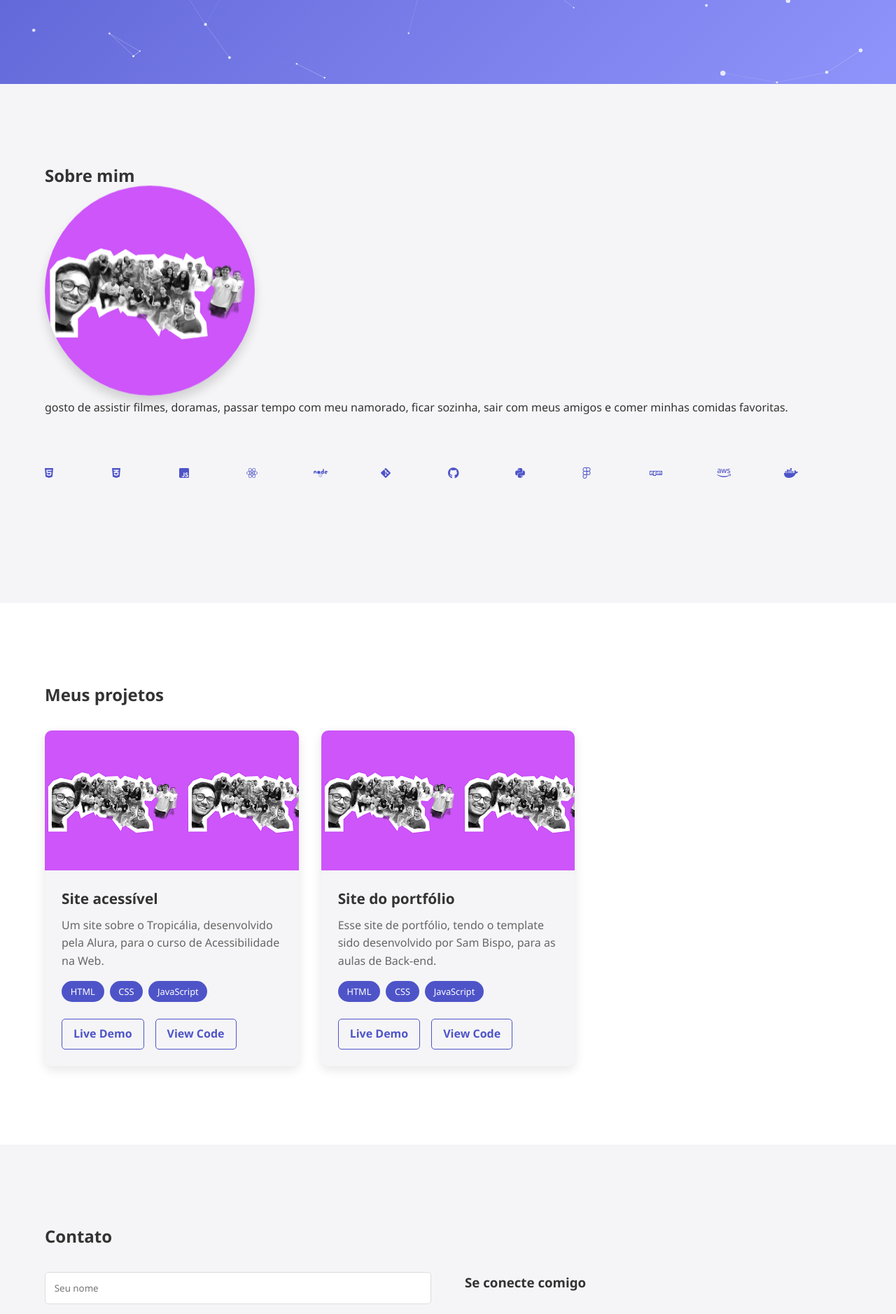
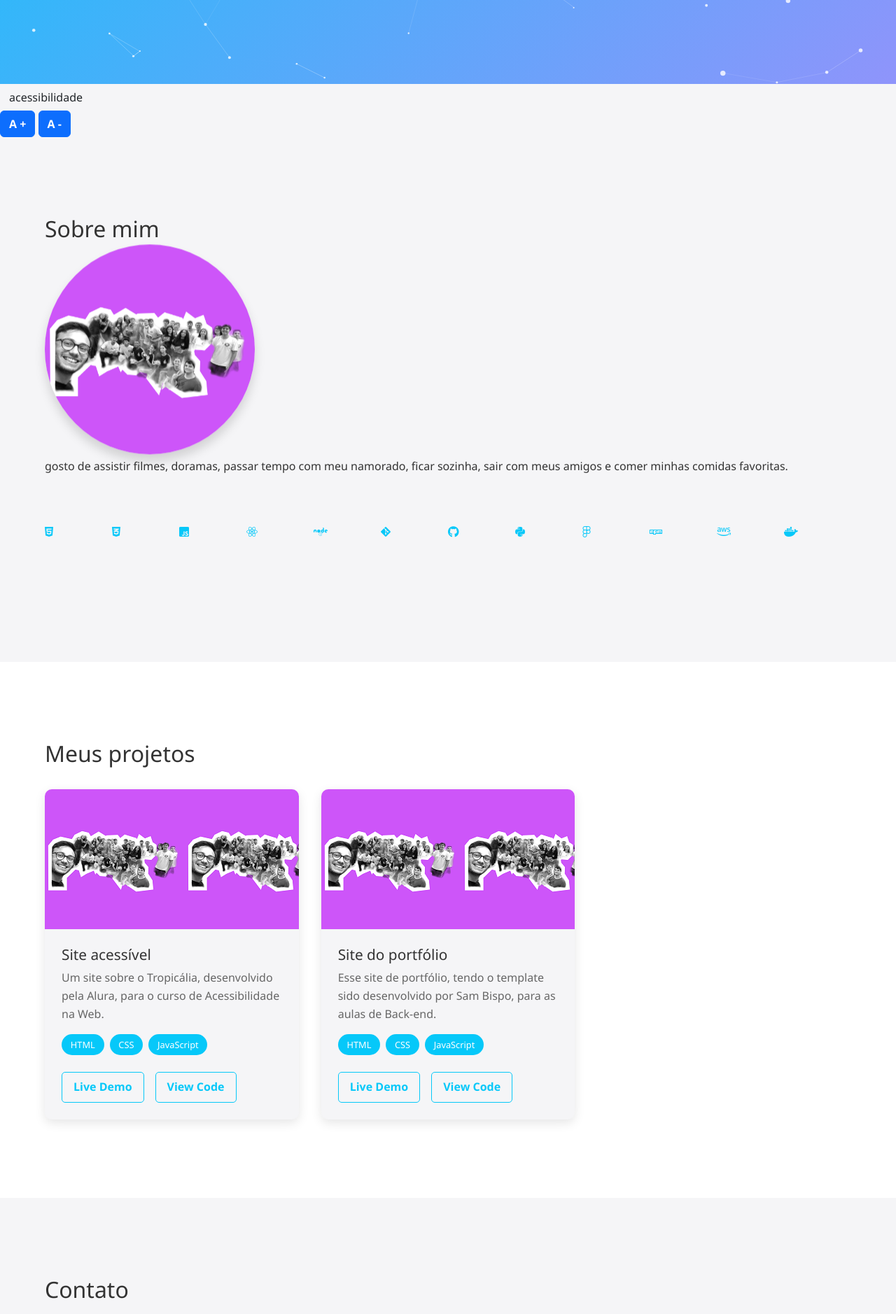
Before and after one commit to natt1203/portfolio, a plain HTML site: page index.html in a window 1280 px wide. Shown: the part 680-2558 px from the top of the page at 70% size. Drawn offline with nearby package versions, Linux system fonts and the light colour scheme.

Commit message:
Adicionando o menu

```diff
--- a/index.html
+++ b/index.html
@@ -6,6 +6,9 @@
     <link rel="shortcut icon" href="assets/profile.png" type="image/x-icon">
     <link rel="stylesheet" href="styles.css">
     <link rel="stylesheet" href="https://cdnjs.cloudflare.com/ajax/libs/font-awesome/6.0.0/css/all.min.css">
+    <link href="https://cdnjs.cloudflare.com/ajax/libs/bootstrap/5.3.3/css/bootstrap.min.css" rel="stylesheet">
+    <link rel="stylesheet" href="https://cdnjs.cloudflare.com/ajax/libs/bootstrap-icons/1.11.3/font/bootstrap-icons.min.css">
+    <link rel="stylesheet" href="styles.css">
 </head>
 <body>
     <header>
@@ -40,6 +43,15 @@
                 <a href="#about" class="cta-button">Saiba mais</a>
             </div>
         </section>
+
+        <div id="acessibilidade" class="menu-acessibilidade">
+            <button id="botao-acessibilidade" class=btn btn-primary fw-bold rotacao-botao">acessibilidade</button>
+            <div id="opcoes-acessibilidade" class="opcoes-acessibilidade apresenta- lista">
+                       <button id="aumentar-fonte" class="btn btn-primary fw-bold">A +</button>
+
+                       <button id="diminuir-fonte" class="btn btn-primary fw-bold">A -</button>
+
+                   </div>
 
         <section id="about">
             <div class="container">
--- a/script.js
+++ b/script.js
@@ -214,3 +214,26 @@ document.addEventListener('DOMContentLoaded', function() {
         }, 1500);
     });
 });
+const botaoDeAcesssibilidade = document.getElementById('botao-acessibilidade');
+    const opcoesDeAcessibilidade = document.getElementById('opcoes-acessibilidade')
+
+    botaoDeAcessibilidade.AddEventListener('click', function () {
+        botaoDeAcessibilidade.classList.toggle('rotacao-botao');
+        opcoesDeacessibilidade.classList.toggle('apresenta-lista')
+    })
+    const aumentaFonteBotao = document.getElementById('aumentar-fonte');
+    const diminuiFonteBotao = document.getElementById('diminuir-fonte');
+
+    let tamanhoAtualFonte = 1;
+
+    aumentaFonteBotao.addEventListener('click', function () {
+        tamanhoAtualFonte += 0.1;
+        document.body.style.fontSize = `${tamanhoAtualFonte}rem`
+
+    })
+
+    diminuiFonteBotao.addEventListener('click', function () {
+        tamanhoAtualFonte -= 0.1;
+        document.body.style.fontSize = `${tamanhoAtualFonte}rem`
+
+    })
--- a/styles.css
+++ b/styles.css
@@ -1,6 +1,6 @@
 /* Base Styles */
 :root {
-    --primary-color: #4e54c8;
+    --primary-color: #06c8f9;
     --secondary-color: #8f94fb;
     --dark-color: #2a2d3e;
     --light-color: #f5f5f7;
@@ -13,8 +13,8 @@
 }
 
 [data-theme="dark"] {
-    --primary-color: #6a3093;
-    --secondary-color: #a044ff;
+    --primary-color: #0ac1f3;
+    --secondary-color: #0cb5fd;
     --dark-color: #121212;
     --light-color: #1e1e1e;
     --text-color: #f5f5f5;
```
